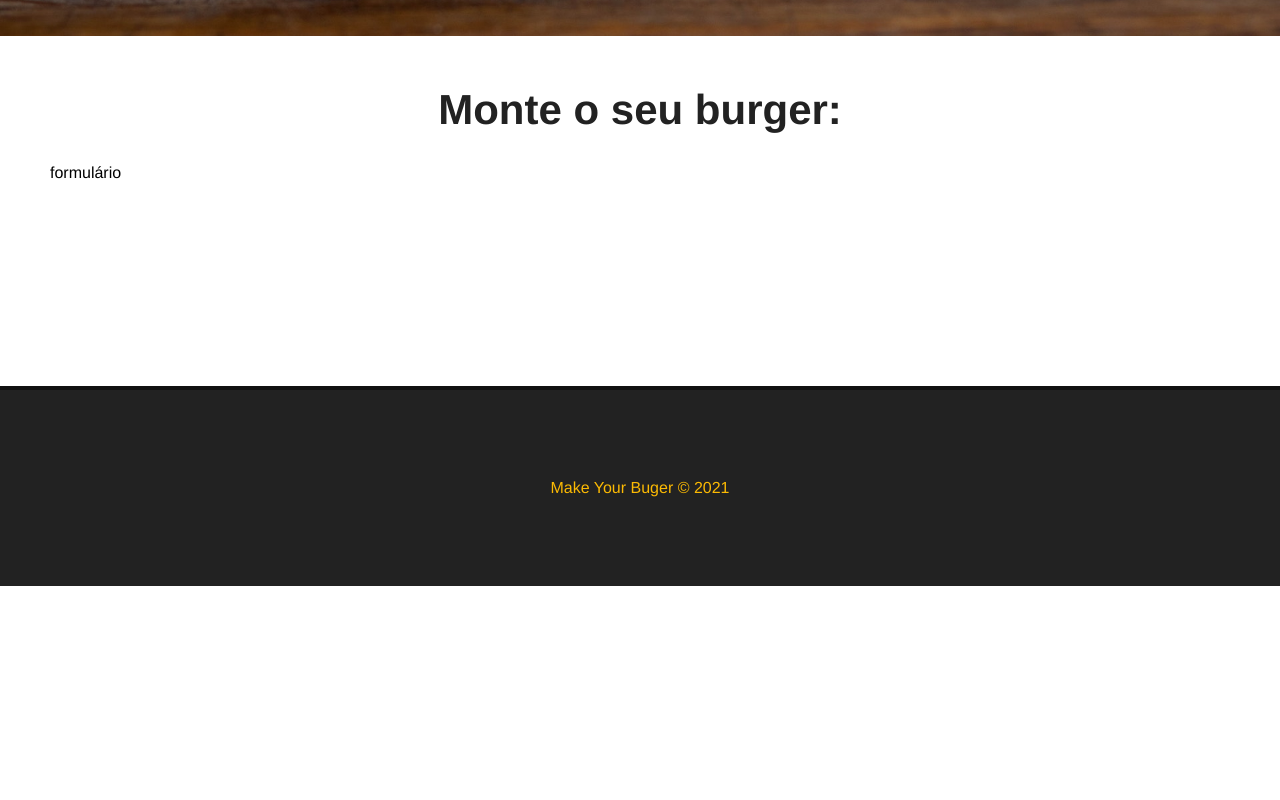
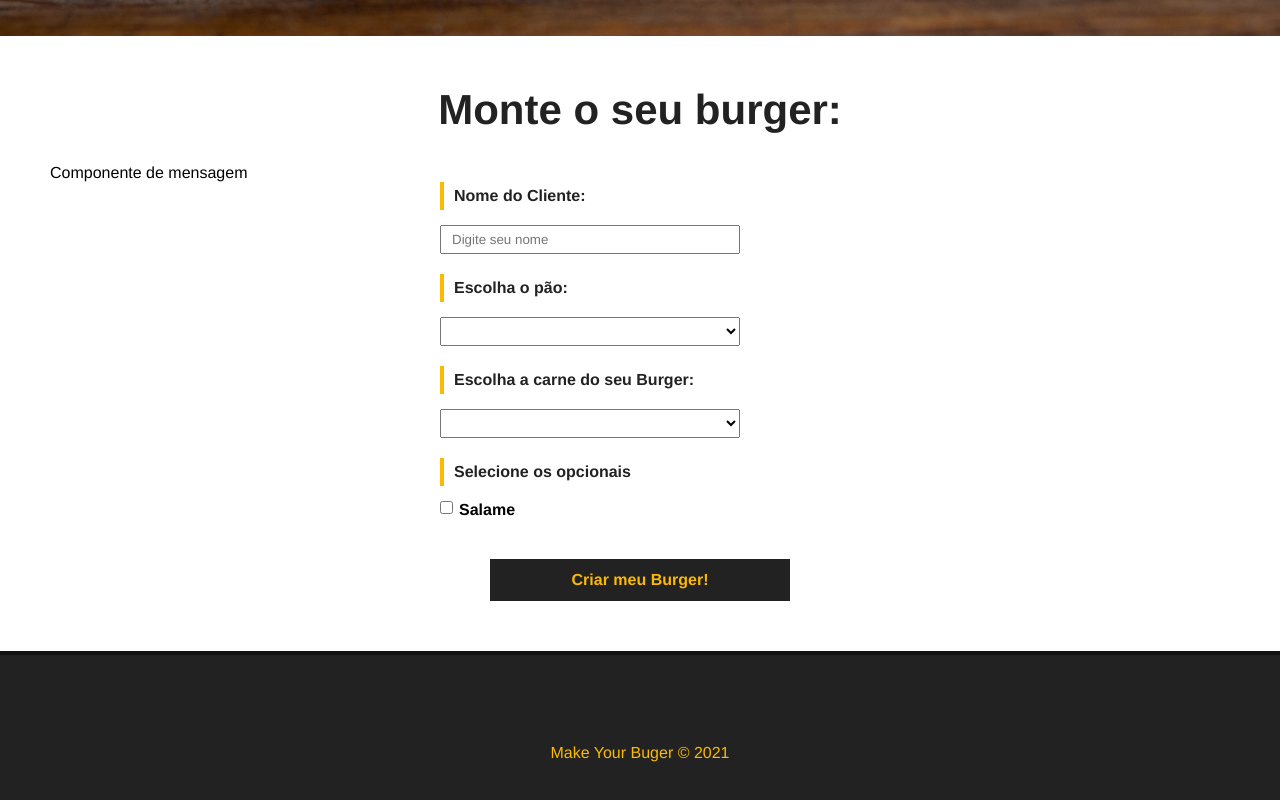
Before and after one commit to clayton3660/Projeto_make_your_burger_vue_Matheus_Batisttis, a Vue app: page / in a window 1280 px wide. Shown: the part 542-1342 px from the top of the page. Before the commit the page ends 1128 px from the top, so only its background shows below. Built offline with nearby package versions, Linux system fonts and the light colour scheme.

Commit message:
aula_24_criando_formulario_cadastro

```diff
--- /dev/null
+++ b/src/components/BurgerForm.vue
@@ -0,0 +1,124 @@
+<template>
+  <div>
+    <p>Componente de mensagem</p>
+    <form id="burger-form">
+      <div class="input-container">
+        <label for="nome">Nome do Cliente:</label>
+        <input
+          type="text"
+          id="nome"
+          name="nome"
+          v-model="nome"
+          placeholder="Digite seu nome"
+        />
+      </div>
+      <div class="input-container">
+        <label for="pao">Escolha o pão:</label>
+        <select name="pao" id="pao" v-model="pao">
+          <option value="">Selecione o seu pão</option>
+          <option value="integral">Integral</option>
+        </select>
+      </div>
+      <div class="input-container">
+        <label for="carne">Escolha a carne do seu Burger:</label>
+        <select name="carne" id="carne" v-model="carne">
+          <option value="">Selecione o tipo de carne</option>
+          <option value="maminha">maminha</option>
+        </select>
+      </div>
+      <div id="opcionais-container" class="input-container">
+        <label id="opcionais-title" for="opcionais"
+          >Selecione os opcionais</label
+        >
+        <div class="checkbox-container">
+          <input
+            type="checkbox"
+            name="opcionais"
+            v-model="opcionais"
+            value="salame"
+          />
+          <span>Salame</span>
+        </div>
+      </div>
+      <div class="input-container">
+        <input type="submit" class="submit-btn" value="Criar meu Burger!" />
+      </div>
+    </form>
+  </div>
+</template>
+
+<script>
+export default {
+  name: "BurgerForm",
+  data() {
+    return {};
+  },
+};
+</script>
+
+<style scoped>
+#burger-form {
+  max-width: 400px;
+  margin: 0 auto;
+}
+.input-container {
+  display: flex;
+  flex-direction: column;
+  margin-bottom: 20px;
+}
+label {
+  font-weight: bold;
+  margin-bottom: 15px;
+  color: #222;
+  padding: 5px 10px;
+  border-left: 4px solid #fcba03;
+}
+
+input,
+select {
+  padding: 5px 10px;
+  width: 300px;
+}
+
+#opcionais-container {
+  flex-direction: row;
+  flex-wrap: wrap;
+}
+
+#opcionais-title {
+  width: 100%;
+}
+.checkbox-container {
+  display: flex;
+  align-items: flex-start;
+  width: 50%;
+  margin-bottom: 20px;
+}
+
+.checkbox-container span,
+.checkbox-container input {
+  width: auto;
+}
+
+.checkbox-container span {
+  margin-left: 6px;
+  font-weight: bold;
+}
+
+.submit-btn {
+  background-color: #222;
+  color: #fcba03;
+  font-weight: bold;
+  border: 2px solid #222;
+  padding: 10px;
+  font-size: 16px;
+  margin: 0 auto;
+  cursor: pointer;
+  transition: 0.5s;
+}
+
+.submit-btn:hover {
+  background-color: transparent;
+  color: #222;
+}
+</style>
--- a/src/views/Home.vue
+++ b/src/views/Home.vue
@@ -2,17 +2,19 @@
   <Banner />
   <div class="main-container">
     <h1>Monte o seu burger:</h1>
-    <p>formulário</p>
+    <BurgerForm />
   </div>
 </template>
 
 <script>
 import Banner from "../components/Banner.vue";
+import BurgerForm from "../components/BurgerForm.vue";
 
 export default {
   name: "Home",
   components: {
     Banner,
+    BurgerForm,
   },
 };
 </script>
```
